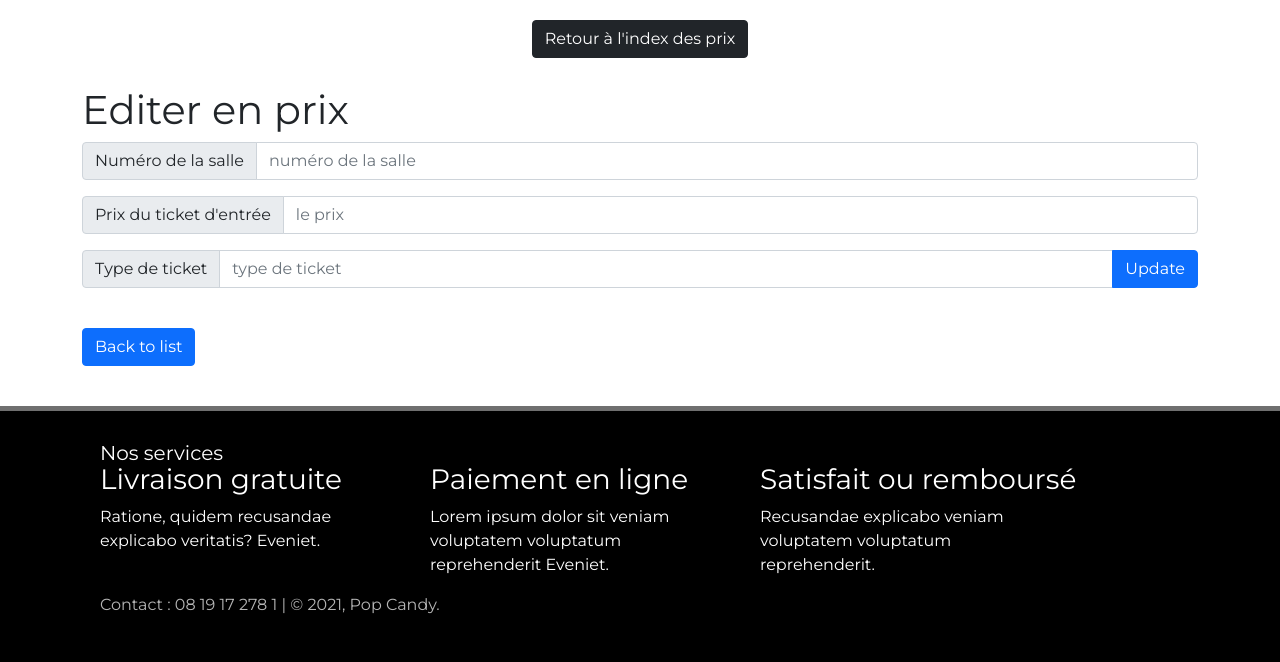
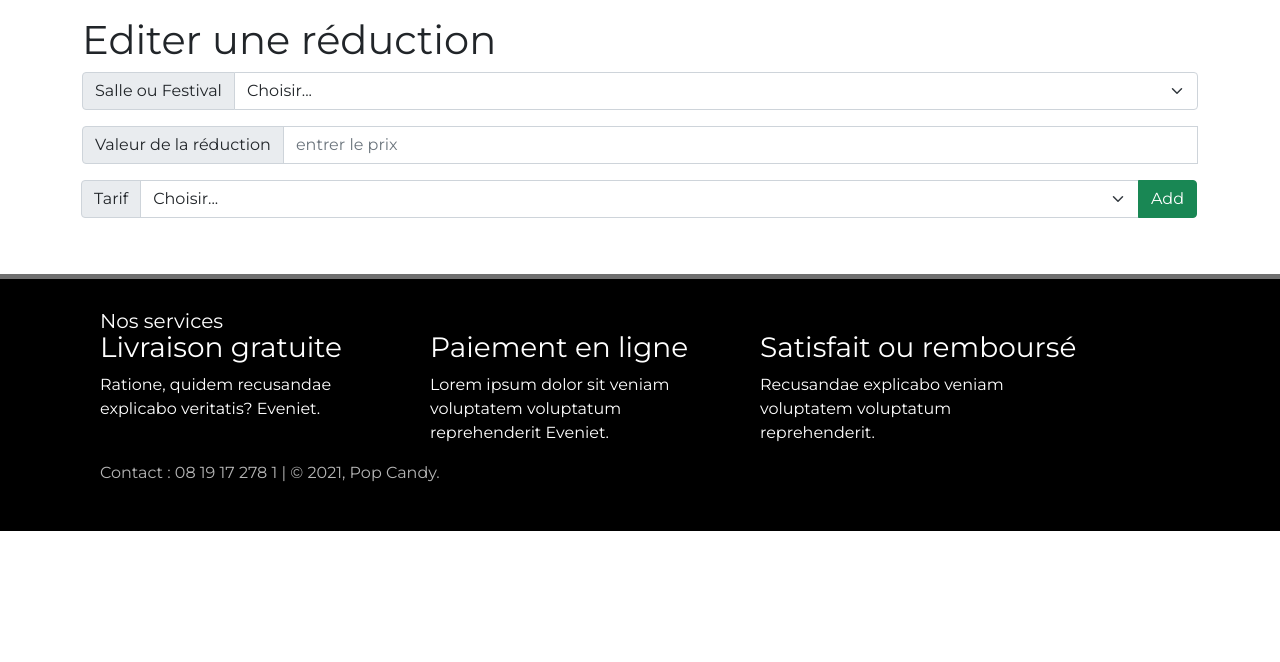
Before and after one commit to galliot-arthur/pope_candy_tickets_plateforme, a PHP site: template src/View/Prices/edit.html.twig in a window 1280 px wide. Shown: the part 77-739 px from the top of the page. Run offline with PHP 8.4, Linux system fonts and the light colour scheme; the template is opened without the code that fills it, so the values that code supplies are empty; some libraries are stand-ins or nearby versions.

Commit message:
commit before pull

```diff
--- a/src/View/Artists/add.html.twig
+++ b/src/View/Artists/add.html.twig
@@ -2,10 +2,6 @@
 
 {% block content %}
     <h1>Add a new Artist</h1>
-
-    <div class="d-flex justify-content-center">
-        <a class="btn btn-dark m-1" href="/artists/index">Retour à l'index artistes</a>
-    </div>
 
     <form method="post">
         <input
--- a/src/View/Prices/edit.html.twig
+++ b/src/View/Prices/edit.html.twig
@@ -2,69 +2,73 @@
 
 {% block content %}
 
-    <div class="d-flex justify-content-center mb-4">
-        <a class="btn btn-dark m-1" href="/prices/index">Retour à l'index des prix</a>
-    </div>
-
-    <h1>Editer en prix {{ prices.id }}</h1>
+    <h1>Editer une réduction</h1>
 
     <form method="post">
         <input
             type="hidden"
             value="{{ prices.id }}"
-    name="id">
+            name="id" >
 
         <div class="input-group mb-3">
             <label
                 class="input-group-text"
-                for="venuid">
-                Numéro de la salle
+                for="venue_id">
+                Salle ou Festival
                 </label>
-    <input
-    class="form-control"
-    type="text"
-    value="{{ prices.venue_id }}"
+            <select
+                class="form-select"
                 name="venue_id"
-    required
-    id="venuid"
-    placeholder="numéro de la salle">
+                id="venue_id"
+                requiered>
+                <option selected>Choisir...</option>
+                {% for venue in venues %}
+                    <option
+                        {{ venue.id == candy_show.venue ? "selected" : "" }}
+                        value="{{ venue.id }}">
+                        {{ venue.title }}
+                        </option>
+                {% endfor %}
+            </select>
         </div>
+
         <div class="input-group mb-3">
             <label
                 class="input-group-text"
                 for="price">
-                Prix du ticket d'entrée
+                Valeur de la réduction
                 </label>
             <input
                 class="form-control"
-     type="text"
-     value="{{ prices.price}}"
+                type="number"
+                value="{{prices.price}}"
                 name="price"
+                id="price"
                 required
-    id="price"
-    placeholder="le prix">
-    </div>
-    <div class="input-group mb-3">
+                placeholder="entrer le prix">
+
+        <div class="input-group mb-3 mt-3">
             <label
                 class="input-group-text"
-                for="tickettype">
-                Type de ticket
+                for="ticket_type">
+                Tarif
                 </label>
+            <select
+                class="form-select"
+                name="ticket_type"
+                id="ticket_type"
+                requiered>
+                <option selected>Choisir...</option>
+                    <option value="0">Normal</option>
+                    <option value="1">Réduit</option>
+                    <option value="2">VIP</option>
+                    <option value="3">Invitation</option>
+            </select>
+
             <input
-    class="form-control"
-    type="text"
-     value="{{ prices.ticket_type }}"
-     name="ticket_type"
-     required
-     id="tickettype"
-     placeholder="type de ticket">
-    <input
-    class="btn btn-primary"
+                class="btn btn-success"
                 type="submit"
-     value="Update">
+                value="Add">
         </div>
     </form>
-<br>
-    <a class="btn btn-primary"
-href="/prices/index">Back to list</a>
 {% endblock %}
```
Also changed, not shown: src/Controller/PricesController.php (+16 -1 lines), src/View/Prices/add.html.twig (+29 -20 lines), src/View/Prices/index.html.twig (+5 -11 lines). Lines whose indentation alone changed are shown as unchanged.
